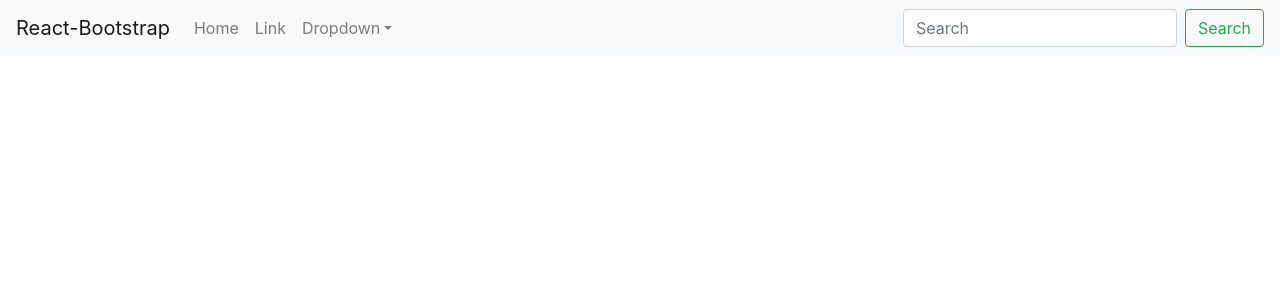
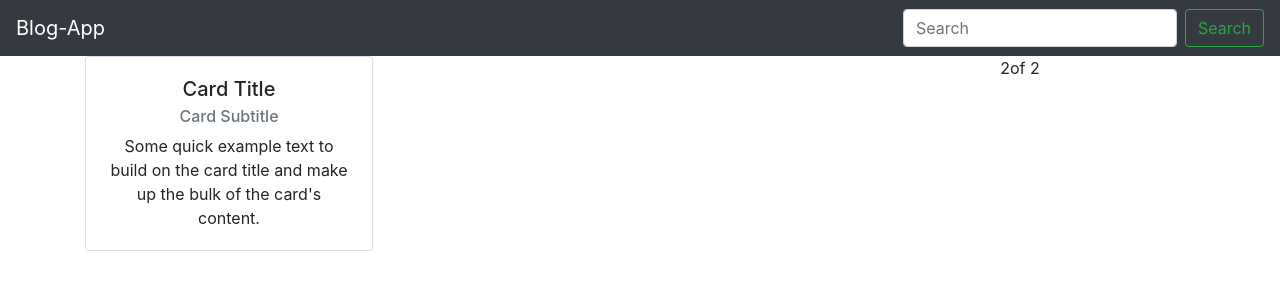
Before and after one commit to Shraddha13Jain/blog-App, a React (Create React App) app: page / in a window 1280 px wide. Shown: the top 300 px of the page. Built offline with nearby package versions, Linux system fonts and the light colour scheme; no server answers.

Commit message:
new components added

```diff
--- a/package.json
+++ b/package.json
@@ -6,6 +6,7 @@
     "@testing-library/jest-dom": "^5.11.9",
     "@testing-library/react": "^11.2.3",
     "@testing-library/user-event": "^12.6.0",
+    "axios": "^0.21.1",
     "bootstrap": "^4.5.3",
     "react": "^17.0.1",
     "react-bootstrap": "^1.4.3",
--- a/src/App.js
+++ b/src/App.js
@@ -1,12 +1,15 @@
 
 import './App.css';
 import Navbar from './components/Navbar';
+import Home from './components/Home';
 import 'bootstrap/dist/css/bootstrap.min.css';
 
 function App() {
   return (
     <div className="App">
       <Navbar />
+
+      <Home />
     </div>
   );
 }
--- /dev/null
+++ b/src/components/Blogs.jsx
@@ -0,0 +1,42 @@
+import React, {useEffect} from 'react';
+
+import axios from "axios";
+import Card from "react-bootstrap/Card";
+
+function Blogs (){
+
+    useEffect(() => {
+      const dataFetch=async() => {
+          try{
+           const res = await axios.get("https://blogapp1302.herokuapp.com/api/blogs");
+           console.log(res);
+          }
+          catch(error){
+              console.log(error);
+          }
+        }
+        dataFetch();
+
+
+    }, [])
+
+    return (
+       <>
+       <Card style={{ width: '18rem' }}>
+         <Card.Body>
+            <Card.Title>Card Title</Card.Title>
+            <Card.Subtitle className="mb-2 text-muted">Card Subtitle</Card.Subtitle>
+            <Card.Text>
+              Some quick example text to build on the card title and make up the bulk of
+              the card's content.
+            </Card.Text>
+         </Card.Body>
+     </Card>
+
+
+
+       </>
+   )
+
+}
+export default Blogs;
--- /dev/null
+++ b/src/components/Home.jsx
@@ -0,0 +1,23 @@
+import React from 'react';
+
+import Blogs from './Blogs';
+import Col from "react-bootstrap/col";
+import Row from "react-bootstrap/Row";
+import Container from "react-bootstrap/container";
+
+function Home () {
+   return (
+    <>
+        <Container>
+            <Row>
+                <Col lg="8"><Blogs /></Col>
+                <Col lg="4"> 2of 2</Col>
+            </Row>
+        </Container>
+    </>
+
+   )
+
+}
+
+export default Home;
--- a/src/components/Navbar.jsx
+++ b/src/components/Navbar.jsx
@@ -11,12 +11,12 @@ import NavDropdown from 'react-bootstrap/NavDropdown';
 
 function NavBar() {
     return (
-        <Navbar bg="light" expand="lg">
-        <Navbar.Brand href="#home">React-Bootstrap</Navbar.Brand>
+        <Navbar bg="dark" collapseOnSelect="true" expand="lg" variant ="dark">
+        <Navbar.Brand href="#home">Blog-App</Navbar.Brand>
         <Navbar.Toggle aria-controls="basic-navbar-nav" />
         <Navbar.Collapse id="basic-navbar-nav">
-          <Nav className="mr-auto">
-            <Nav.Link href="#home">Home</Nav.Link>
+         <Nav className="mr-auto">
+            {/* <Nav.Link href="#home">Home</Nav.Link>
             <Nav.Link href="#link">Link</Nav.Link>
             <NavDropdown title="Dropdown" id="basic-nav-dropdown">
               <NavDropdown.Item href="#action/3.1">Action</NavDropdown.Item>
@@ -24,8 +24,8 @@ function NavBar() {
               <NavDropdown.Item href="#action/3.3">Something</NavDropdown.Item>
               <NavDropdown.Divider />
               <NavDropdown.Item href="#action/3.4">Separated link</NavDropdown.Item>
-            </NavDropdown>
-          </Nav>
+            </NavDropdown>*/}
+    </Nav>
           <Form inline>
             <FormControl type="text" placeholder="Search" className="mr-sm-2" />
             <Button variant="outline-success">Search</Button>
```
Also changed, not shown: 2 other files (tests, documents, lock files or other folders).
